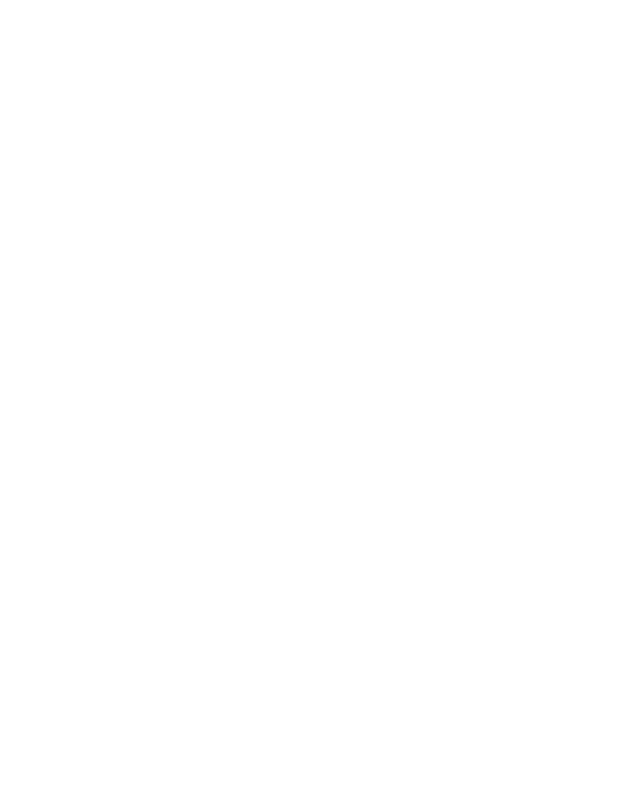
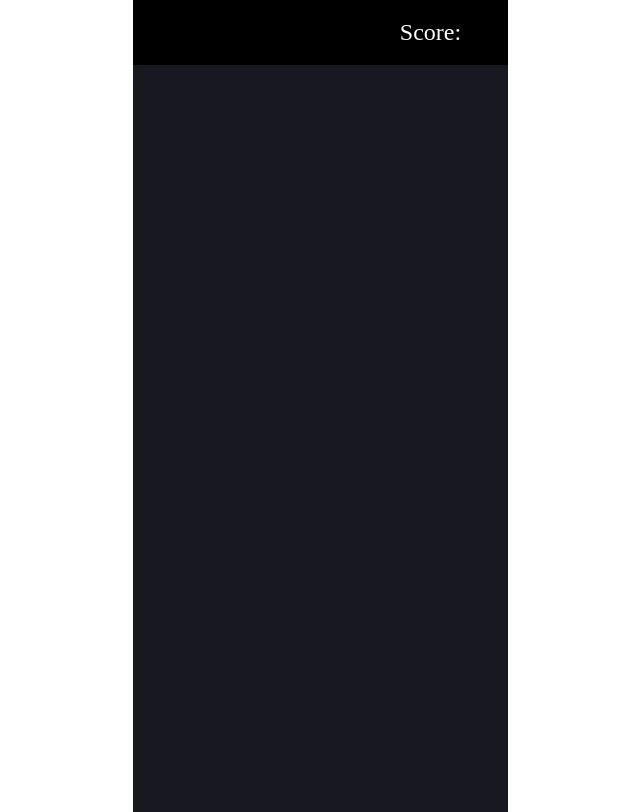
Before and after one commit to vitorelourenco/banana-game, a website built with webpack: page public/index.html in a window 1280 px wide. Shown: the whole page, without its empty margins (320-960 px from the left). Built offline with nearby package versions, Linux system fonts and the light colour scheme.

Commit message:
Style game html elements

```diff
--- a/public/index.html
+++ b/public/index.html
@@ -6,9 +6,14 @@
     <meta name="viewport" content="width=device-width, initial-scale=1.0" />
     <title>Document</title>
     <link rel="stylesheet" href="reset.css" />
+    <link rel="stylesheet" href="styles.css" />
   </head>
 
   <body>
+    <header id="header">
+      <div id="lives"></div>
+      <div id="score">Score:</div>
+    </header>
     <canvas id="canvas"></canvas>
     <script src="./bundle.js"></script>
   </body>
--- /dev/null
+++ b/public/styles.css
@@ -0,0 +1,29 @@
+#canvas{
+  margin-left: auto;
+  margin-right: auto;
+  height: 747px;
+  width: 375px;
+  background-color: #181820;
+  display: block;
+}
+
+#header{
+  width: 375px;
+  height: 65px;
+  margin-left: auto;
+  margin-right: auto;
+  background: black;
+  color: white;
+  font-size: 24px;
+  line-height: 29px;
+  display: flex;
+  justify-content: space-between;
+}
+
+#score{
+  width: 154px;
+  height: 65px;
+  display: flex;
+  justify-content: center;
+  align-items: center;
+}
```
